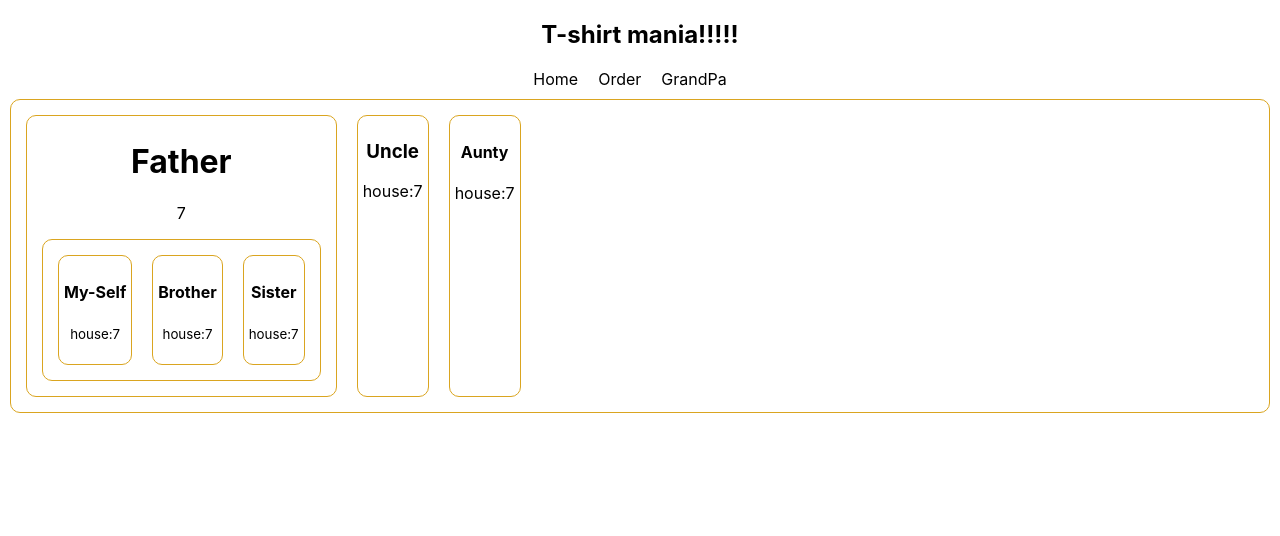
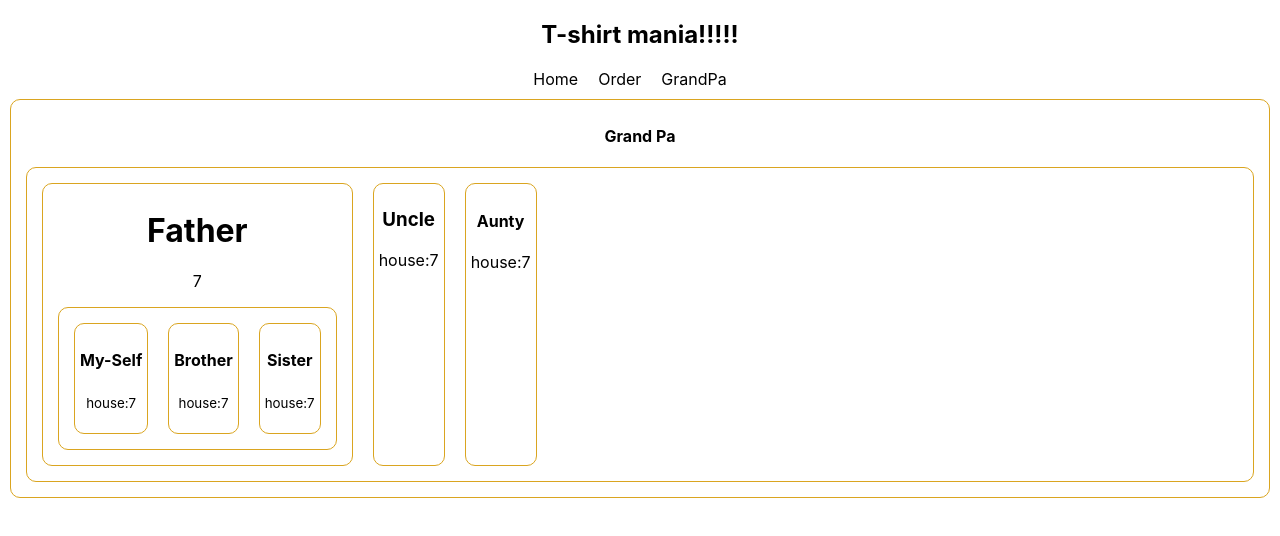
Before and after one commit to capmahin/t-shirt-mania, a React (Create React App) app: page /grandpa in a window 1280 px wide. Shown: the top 536 px of the page. Built offline with nearby package versions, Linux system fonts and the light colour scheme.

Commit message:
add grandpa and and div

```diff
--- a/src/components/Grandpa/Grandpa.js
+++ b/src/components/Grandpa/Grandpa.js
@@ -7,10 +7,13 @@ import Aunty from "../Aunty/Aunty";
 const Grandpa = () => {
   const house = 7;
   return (
-    <div className="grandpa" style={{ display: "flex" }}>
-      <Father house={house}></Father>
-      <Uncle house={house}></Uncle>
-      <Aunty house={house}></Aunty>
+    <div className="grandpa">
+      <h4>Grand Pa</h4>
+      <div style={{ display: "flex" }}>
+        <Father house={house}></Father>
+        <Uncle house={house}></Uncle>
+        <Aunty house={house}></Aunty>
+      </div>
     </div>
   );
 };
```
